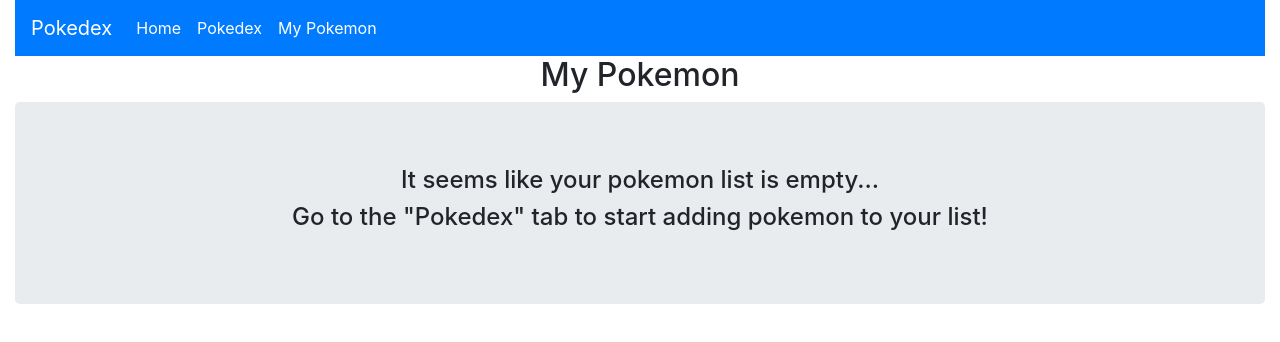
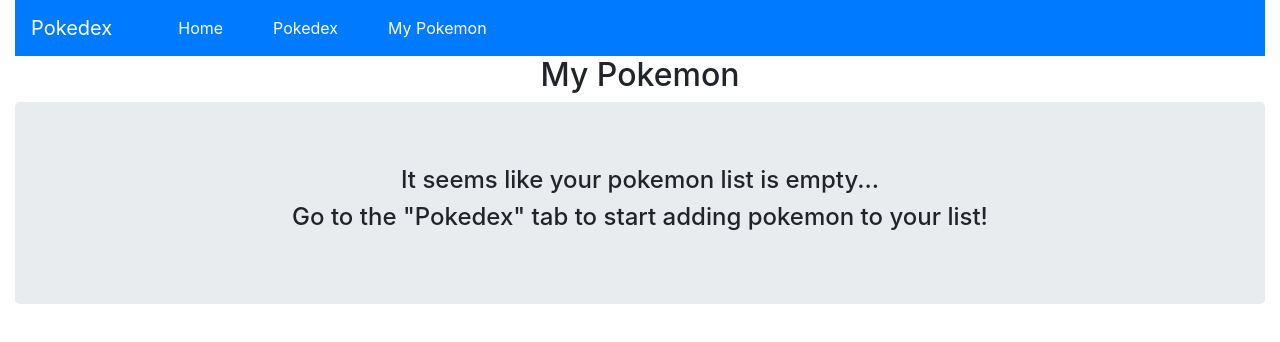
Before and after one commit to emandilara/pokedex, a React (Create React App) app: page /my-pokemon in a window 1280 px wide. Shown: the top 342 px of the page. Built offline with nearby package versions, Linux system fonts and the light colour scheme.

Commit message:
Fix navigation styles

```diff
--- a/src/components/AppNavigation.js
+++ b/src/components/AppNavigation.js
@@ -13,18 +13,12 @@
 function AppNavigation() {
   return (
     <Router>
-      <Navbar bg="primary" variant="dark">
+      <Navbar bg="primary" variant="dark" className="navbar">
         <Navbar.Brand>Pokedex</Navbar.Brand>
-        <Nav className="mr-auto">
-        <Nav.Link>
+        <Nav>
           <Link to="/" className="navLink">Home</Link>
-        </Nav.Link>
-        <Nav.Link>
           <Link to="/pokedex" className="navLink">Pokedex</Link>
-        </Nav.Link>
-        <Nav.Link>
           <Link to="/my-pokemon" className="navLink">My Pokemon</Link>
-        </Nav.Link>
         </Nav>
       </Navbar>
 
--- a/src/components/Pokedex.js
+++ b/src/components/Pokedex.js
@@ -35,6 +35,7 @@
     // However it also matches the version of the API - it can be improved
     const numberPattern = /\d+/g;
     const matches = url.match(numberPattern);
+    console.log(matches);
     return matches[1];
   }
 
--- a/src/components/styles/AppNavigation.css
+++ b/src/components/styles/AppNavigation.css
@@ -1,3 +1,11 @@
+@media (max-width: 768px) {
+  .navLink {
+    display: block;
+  }
+}
+
 .navLink {
-  color:white;
+  color: white;
+  display: inline-block;
+  padding-left: 50px;
 }
```
